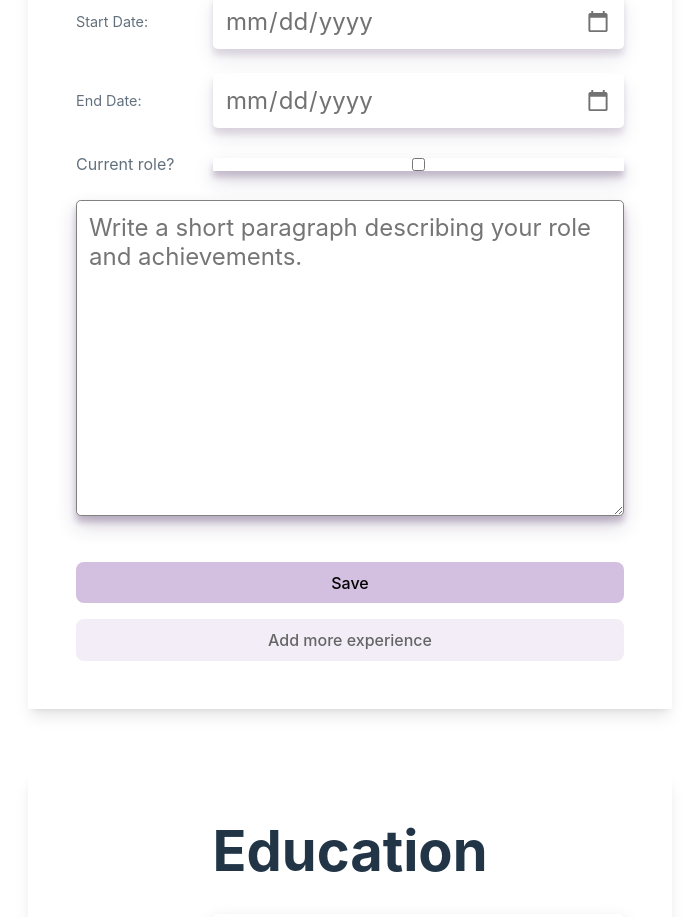
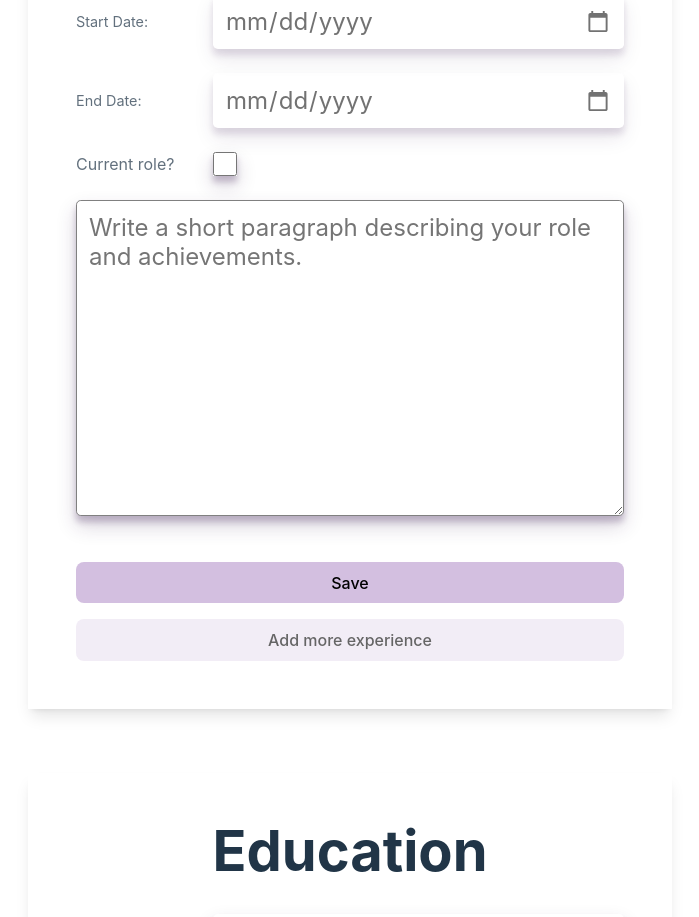
Before and after one commit to bendee48/cv-application, a React (Vite) app: page / in a window 1280 px wide. Shown: the part 1484-2401 px from the top of the page, without its empty margins (290-989 px from the left). Built offline with nearby package versions, Linux system fonts and the light colour scheme.

Commit message:
Styling checkbox

```diff
--- a/src/styles/App.css
+++ b/src/styles/App.css
@@ -71,6 +71,13 @@ input:focus {
   margin-bottom: 1.5em;
 }
 
+input[type="checkbox"] {
+  cursor: pointer;
+  width: 1.5em;
+  height: 1.5em;
+  accent-color: blueviolet;
+}
+
 .text-area {
   border: 1px solid gray;
   width: 100%;
@@ -96,4 +103,9 @@ input:focus {
   section {
     padding: 3em;
   }
+
+  input[type="checkbox"] {
+    width: 1em;
+    height: 1em;
+  }
 }
```
